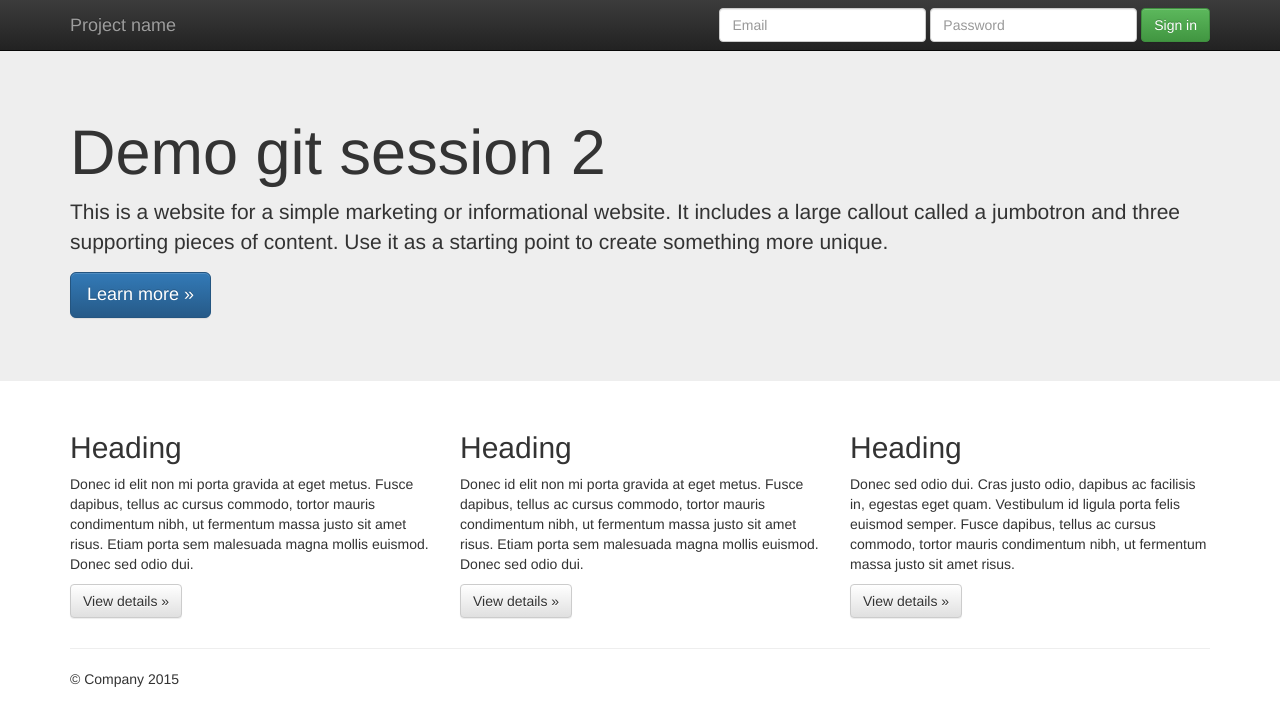
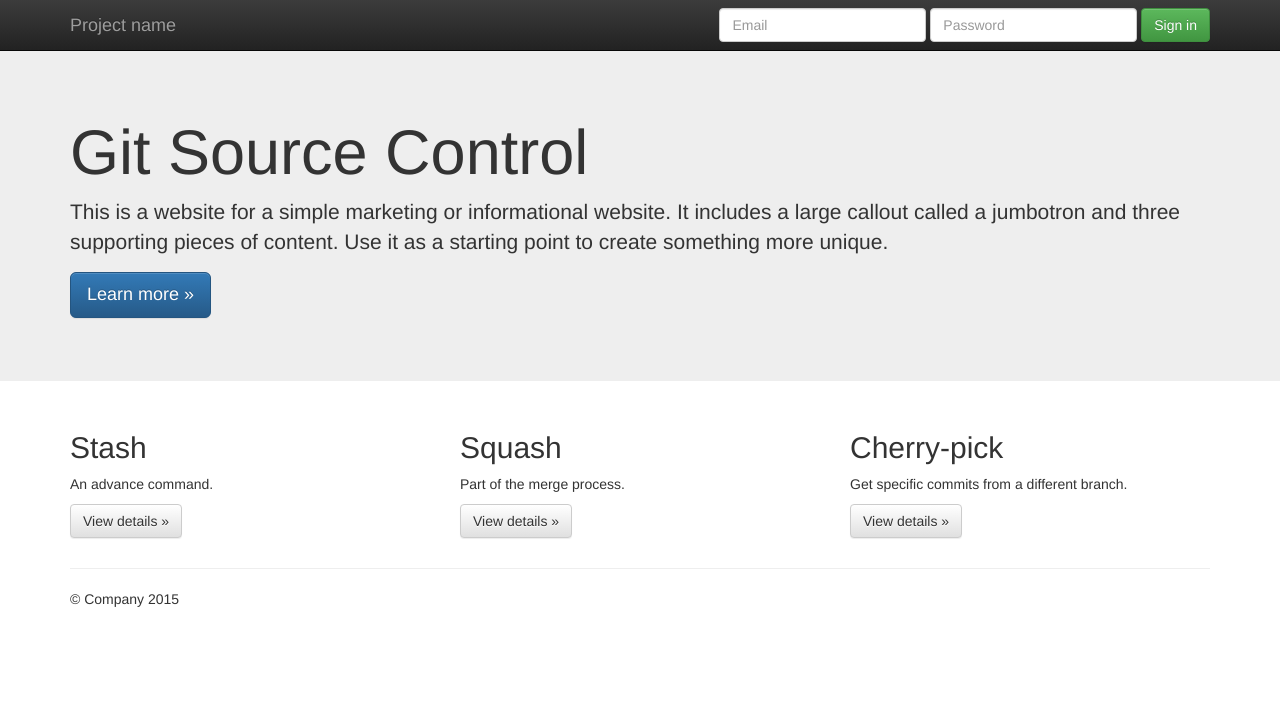
Before and after one commit to rodri-git/GTIDemo, a plain HTML site: page index.html in a window 1280 px wide. Drawn offline with Linux system fonts and the light colour scheme.

Commit message:
Update index page with commands

```diff
--- a/index.html
+++ b/index.html
@@ -49,7 +49,7 @@
     <!-- Main jumbotron for a primary marketing message or call to action -->
     <div class="jumbotron">
       <div class="container">
-        <h1>Demo git session 2</h1>
+        <h1>Git Source Control</h1>
         <p>This is a website for a simple marketing or informational website. It includes a large callout called a jumbotron and three supporting pieces of content. Use it as a starting point to create something more unique.</p>
         <p><a class="btn btn-primary btn-lg" href="about.html" role="button">Learn more &raquo;</a></p>
       </div>
@@ -59,18 +59,18 @@
       <!-- Example row of columns -->
       <div class="row">
         <div class="col-md-4">
-          <h2>Heading</h2>
-          <p>Donec id elit non mi porta gravida at eget metus. Fusce dapibus, tellus ac cursus commodo, tortor mauris condimentum nibh, ut fermentum massa justo sit amet risus. Etiam porta sem malesuada magna mollis euismod. Donec sed odio dui. </p>
+          <h2>Stash</h2>
+          <p>An advance command.</p>
           <p><a class="btn btn-default" href="#" role="button">View details &raquo;</a></p>
         </div>
         <div class="col-md-4">
-          <h2>Heading</h2>
-          <p>Donec id elit non mi porta gravida at eget metus. Fusce dapibus, tellus ac cursus commodo, tortor mauris condimentum nibh, ut fermentum massa justo sit amet risus. Etiam porta sem malesuada magna mollis euismod. Donec sed odio dui. </p>
+          <h2>Squash</h2>
+          <p>Part of the merge process.</p>
           <p><a class="btn btn-default" href="#" role="button">View details &raquo;</a></p>
        </div>
         <div class="col-md-4">
-          <h2>Heading</h2>
-          <p>Donec sed odio dui. Cras justo odio, dapibus ac facilisis in, egestas eget quam. Vestibulum id ligula porta felis euismod semper. Fusce dapibus, tellus ac cursus commodo, tortor mauris condimentum nibh, ut fermentum massa justo sit amet risus.</p>
+          <h2>Cherry-pick</h2>
+          <p>Get specific commits from a different branch.</p>
           <p><a class="btn btn-default" href="#" role="button">View details &raquo;</a></p>
         </div>
       </div>
```
